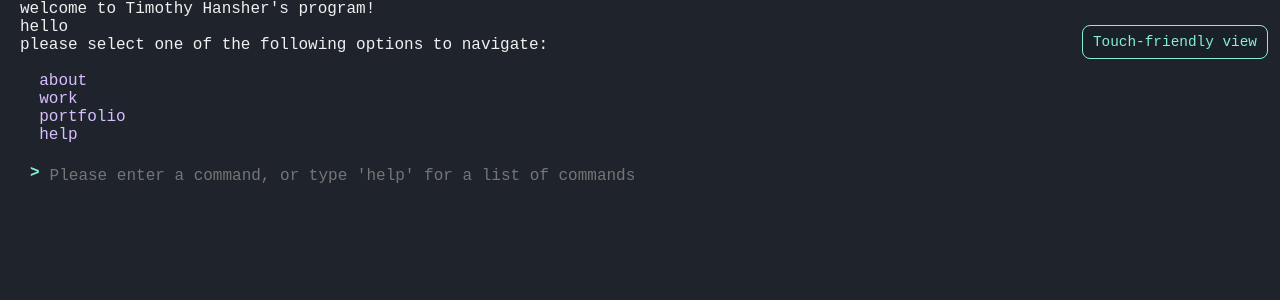
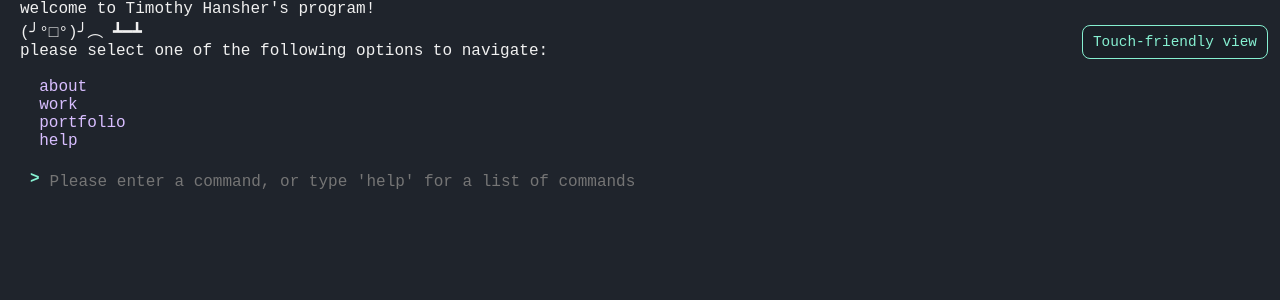
Before and after one commit to timmyha/portfolio-new, a React (Vite) app: page / in a window 1280 px wide. Shown: the top 300 px of the page. Built offline with nearby package versions, Linux system fonts and the light colour scheme.

Commit message:
add some dumb ascii art

```diff
--- a/src/store.ts
+++ b/src/store.ts
@@ -8,7 +8,7 @@ interface StoreTypes {
 
 export const store: StoreTypes = proxy({
   terminal: ['<span className="terminal">welcome to Timothy Hansher\'s program!</span>',
-    `<span>hello</span>`,
+    `<span>(╯°□°)╯︵ ┻━┻</span>`,
     '<span className="terminal">please select one of the following options to navigate:</span>',
     '<span className="termainal">&nbsp;&nbsp;</span>',
     '<span className="terminal">&nbsp;&nbsp;<a id="cmd-about" href="#">about</a></span>',
```
